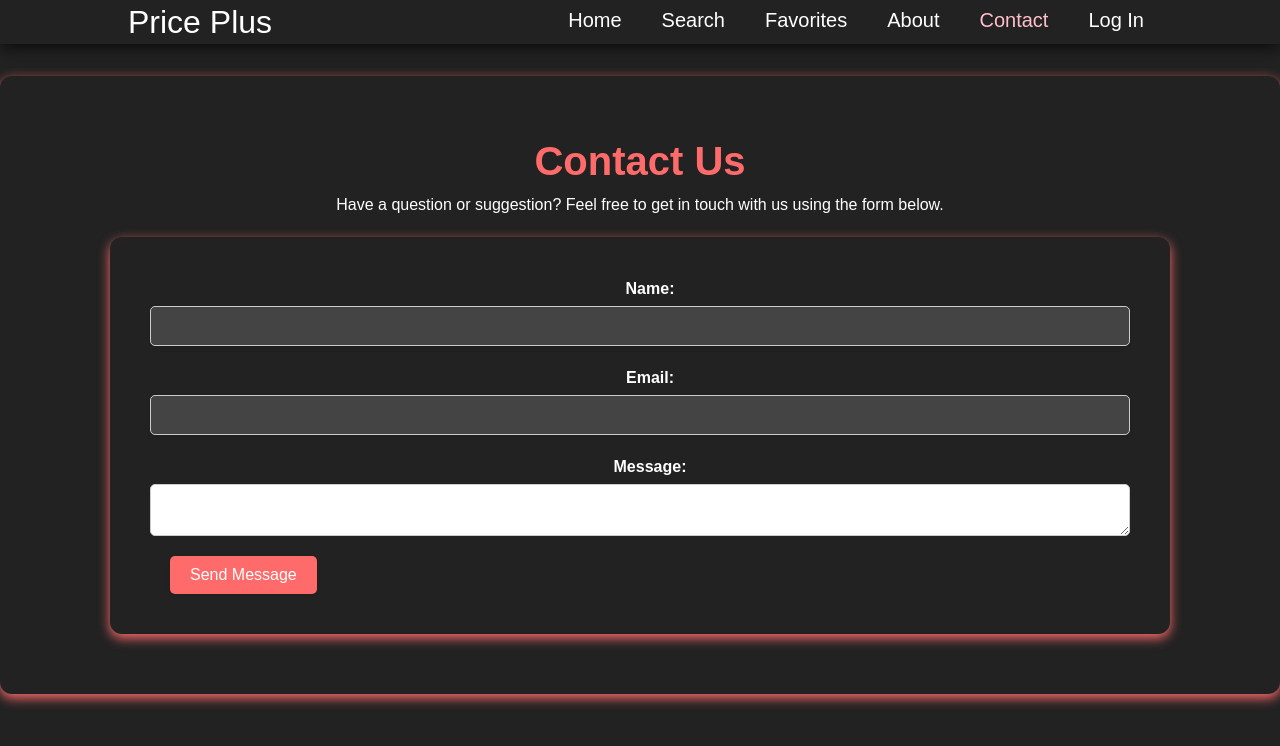
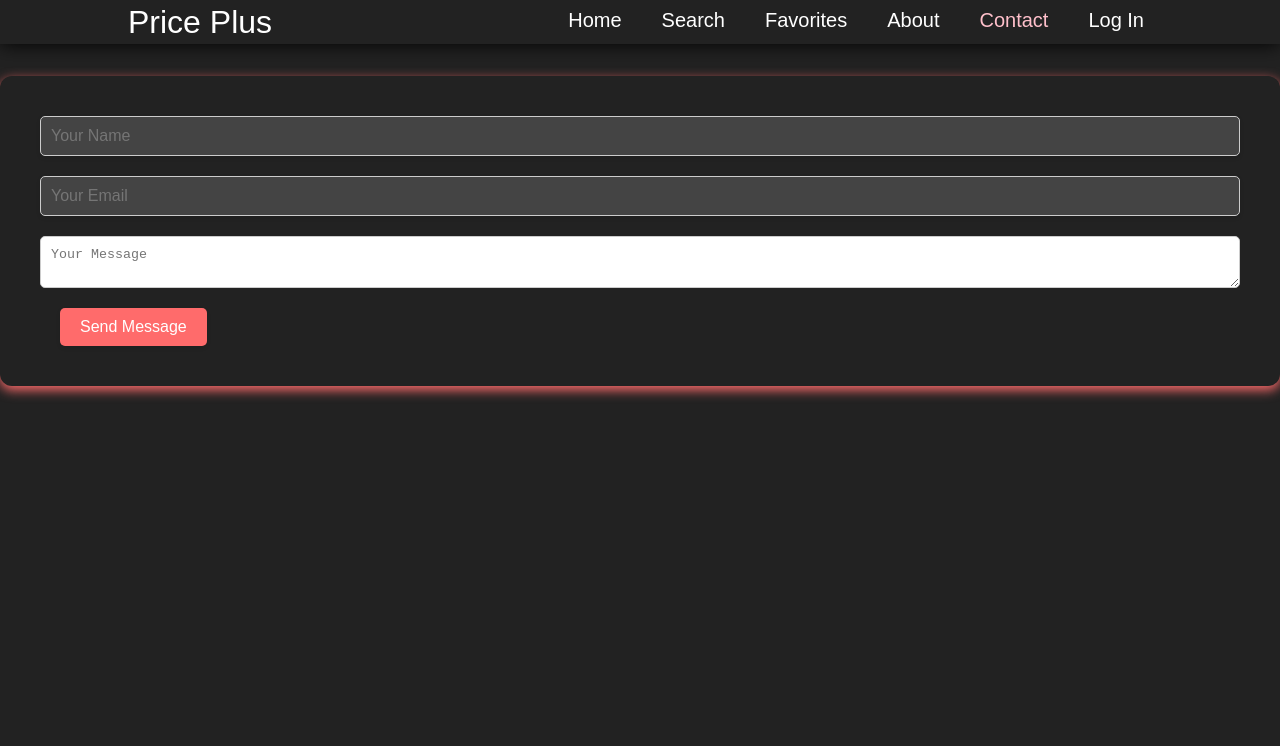
Before and after one commit to Bravo-bit/PricePlus, a React (Create React App) app: page /contact in a window 1280 px wide. Shown: the top 746 px of the page. Built offline with nearby package versions, Linux system fonts and the light colour scheme.

Commit message:
added feedback email system

```diff
--- a/package.json
+++ b/package.json
@@ -12,6 +12,7 @@
     "antd": "^5.13.3",
     "axios": "^1.6.7",
     "drei": "^2.2.21",
+    "emailjs-com": "^3.2.0",
     "firebase": "^10.8.0",
     "http-proxy-middleware": "^2.0.6",
     "mdb-react-ui-kit": "^7.2.0",
--- a/src/pages/Contact.js
+++ b/src/pages/Contact.js
@@ -1,34 +1,62 @@
+import React, { useState } from "react";
+import emailjs from "emailjs-com";
 import styles from "../components/styles/ContactPage.module.css";
 
-function ContactUs() {
-  const handleSubmit = (event) => {
-    event.preventDefault();
-    // Implement email sending logic here
-    alert("Your message has been sent!");
+const ContactForm = () => {
+  const [name, setName] = useState("");
+  const [email, setEmail] = useState("");
+  const [message, setMessage] = useState("");
+
+  const handleSubmit = (e) => {
+    e.preventDefault();
+
+    emailjs
+      .sendForm(
+        "service_6k2o8xp",
+        "template_7cz9x6p",
+        e.target,
+        "M1cWDOp3tKTbEDLBJ"
+      )
+      .then((result) => {
+        console.log("Email sent successfully:", result.text);
+        // Reset form fields
+        setName("");
+        setEmail("");
+        setMessage("");
+      })
+      .catch((error) => {
+        console.error("Email sending failed:", error);
+      });
   };
 
   return (
-    <div>
-      <section className={styles["form"]}>
-        <div className={styles["container"]}>
-          <h1 className={styles["header"]}>Contact Us</h1>
-          <p>
-            Have a question or suggestion? Feel free to get in touch with us
-            using the form below.
-          </p>
-          <form onSubmit={handleSubmit} className={styles["form"]}>
-            <label htmlFor="name">Name:</label>
-            <input type="text" id="name" name="name" required />
-            <label htmlFor="email">Email:</label>
-            <input type="email" id="email" name="email" required />
-            <label htmlFor="message">Message:</label>
-            <textarea id="message" name="message" required></textarea>
-            <button type="submit">Send Message</button>
-          </form>
-        </div>
-      </section>
-    </div>
+    <form onSubmit={handleSubmit} className={styles.form}>
+      <input
+        type="text"
+        name="name"
+        placeholder="Your Name"
+        value={name}
+        onChange={(e) => setName(e.target.value)}
+        required
+      />
+      <input
+        type="email"
+        name="email"
+        placeholder="Your Email"
+        value={email}
+        onChange={(e) => setEmail(e.target.value)}
+        required
+      />
+      <textarea
+        name="message"
+        placeholder="Your Message"
+        value={message}
+        onChange={(e) => setMessage(e.target.value)}
+        required
+      ></textarea>
+      <button type="submit">Send Message</button>
+    </form>
   );
-}
+};
 
-export default ContactUs;
+export default ContactForm;
```
Also changed, not shown: 1 other file (tests, documents, lock files or other folders).
